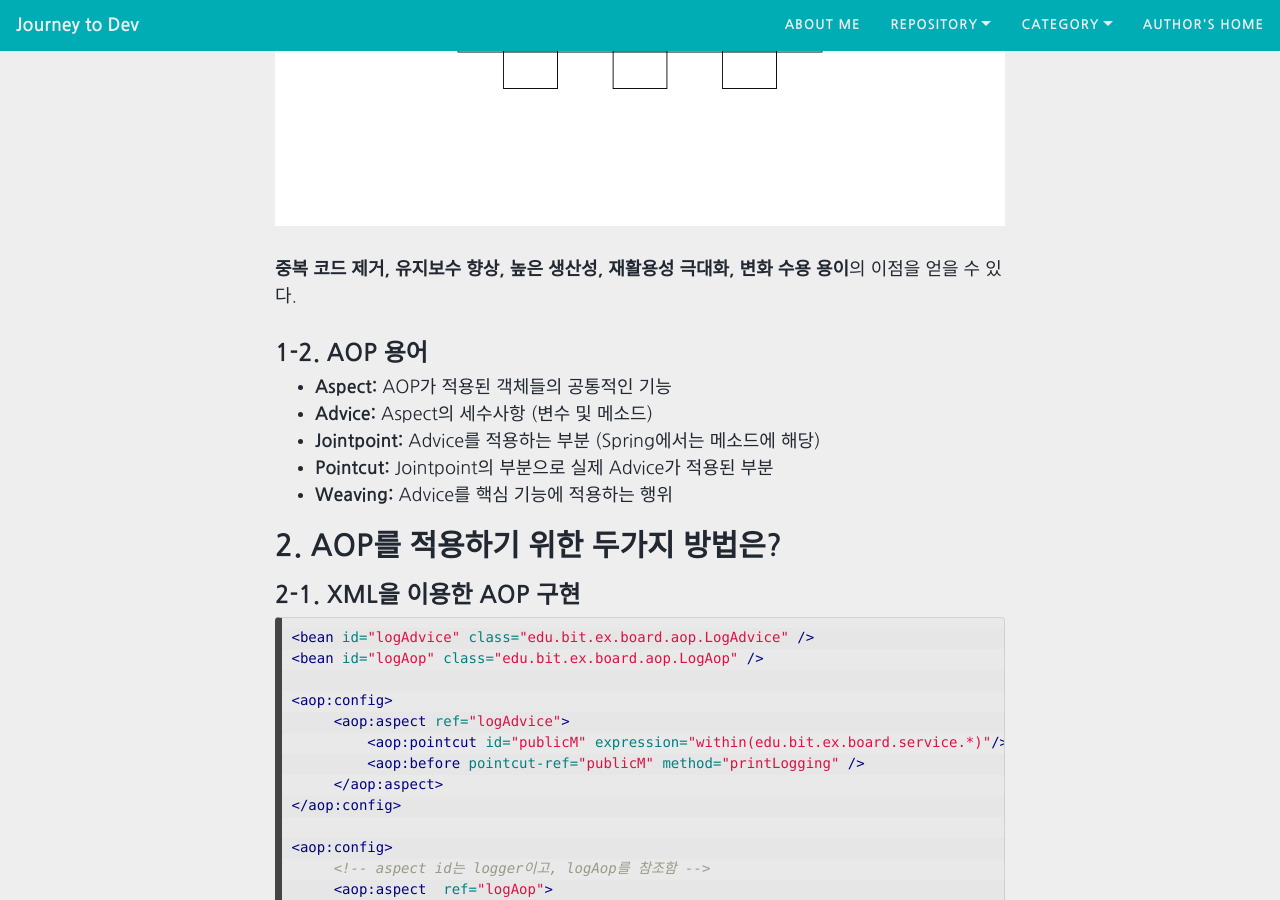
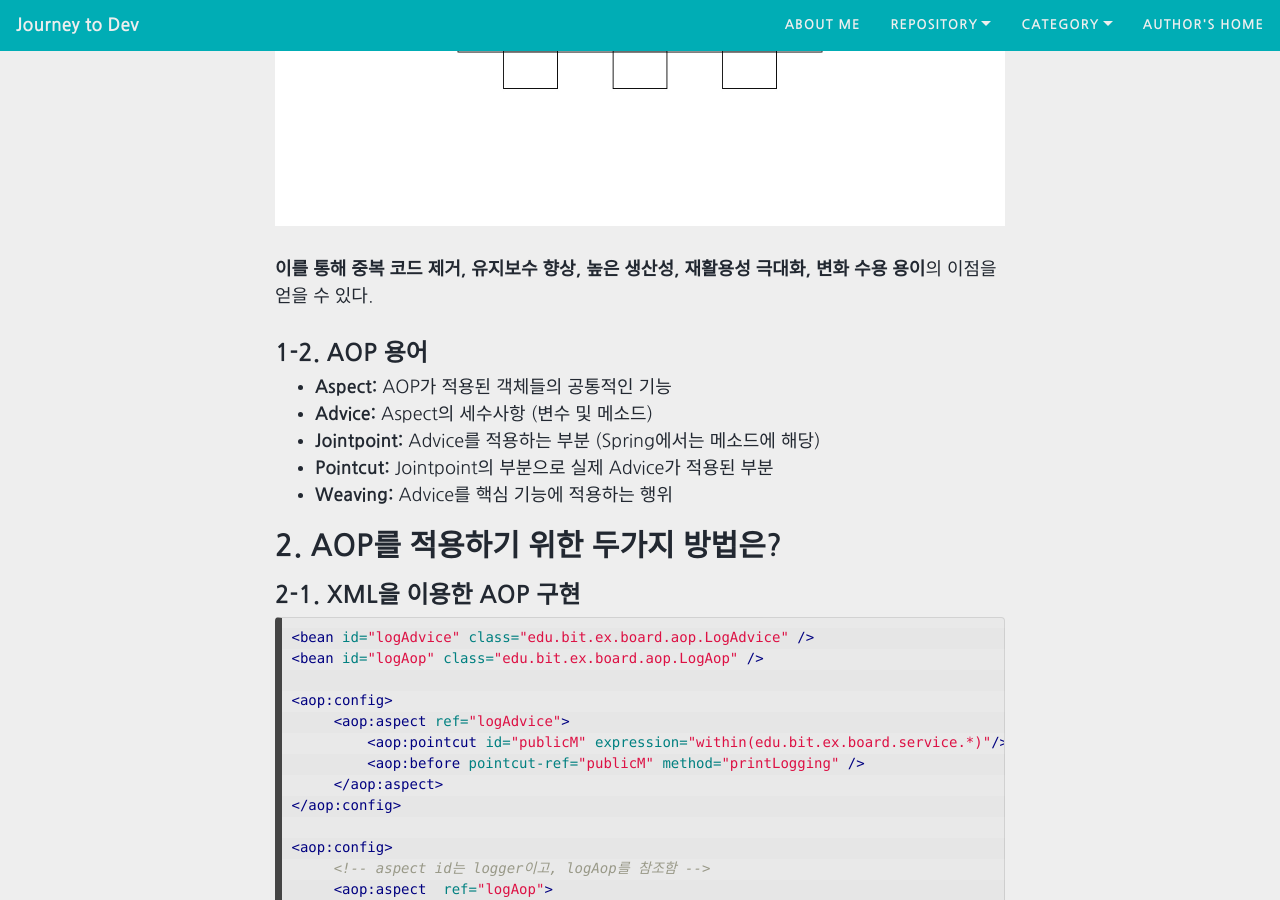
Before and after one commit to roqhdehd502/roqhdehd502.github.io, a Jekyll site: the page built from _posts/WebDev/2021-02-15-116.md, in a window 1280 px wide and 900 px high, scrolled down 1041 px. Built offline with Jekyll 4.4.1, drawn with Linux system fonts in a browser that asks for light colours; nearby versions of some CDN libraries.

Commit message:
Update 2021-02-15-116.md

```diff
--- a/_posts/WebDev/2021-02-15-116.md
+++ b/_posts/WebDev/2021-02-15-116.md
@@ -19,7 +19,7 @@ tags: [AOP]
 
 ![Ex01](/assets/img/21-02-15_116_1번.jpg)
 
-**중복 코드 제거, 유지보수 향상, 높은 생산성,  재활용성 극대화, 변화 수용 용이**의 이점을 얻을 수 있다.
+**이를 통해 중복 코드 제거, 유지보수 향상, 높은 생산성,  재활용성 극대화, 변화 수용 용이**의 이점을 얻을 수 있다.
 
 ### 1-2. AOP 용어
 
```
